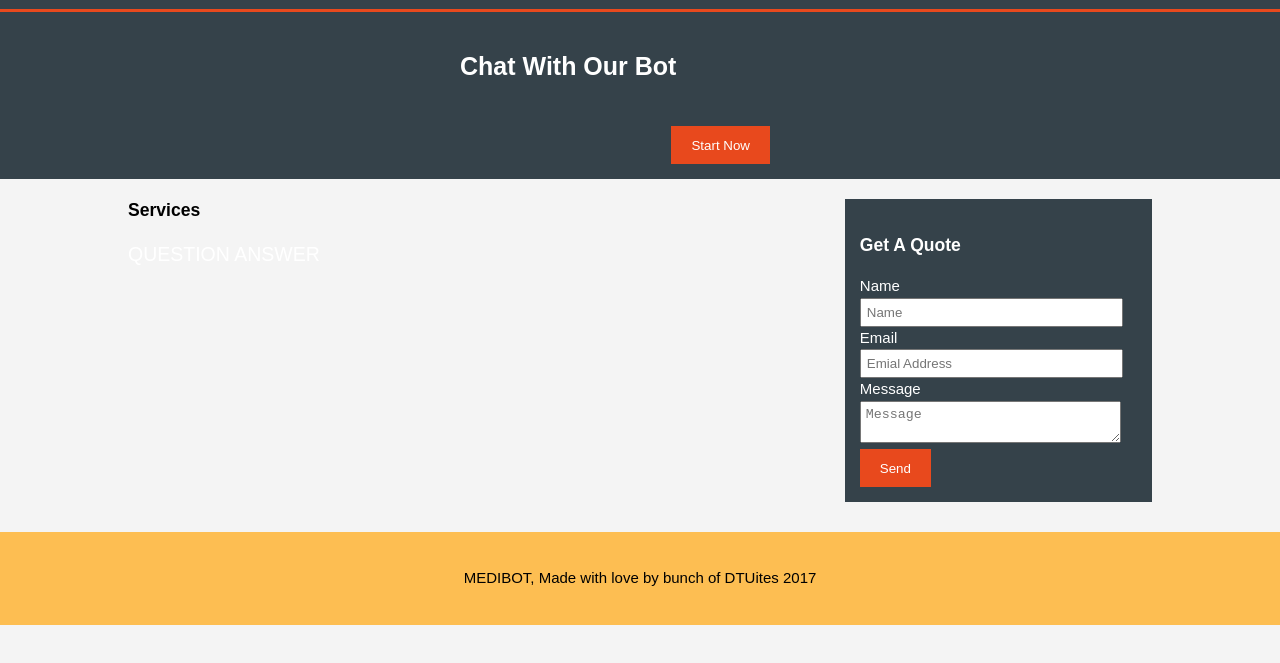
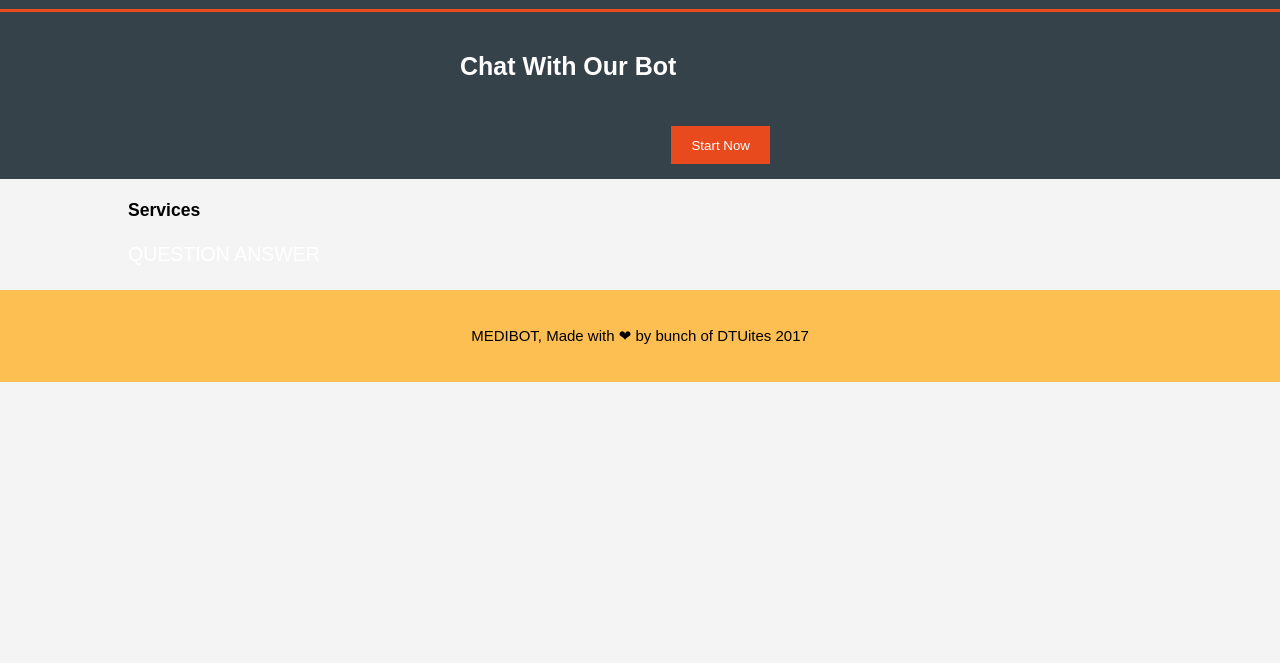
Before and after one commit to kungfucat/hackathon, a plain HTML site: page HackDTU - Anonymous/Healthcare and medicine website/forum.html in a window 1280 px wide. Shown: the part 91-754 px from the top of the page. Drawn offline with Linux system fonts and the light colour scheme; a script that the page names is missing.

Commit message:
PROTOTYPE 2

```diff
--- a/HackDTU - Anonymous/Healthcare and medicine website/css/style.css
+++ b/HackDTU - Anonymous/Healthcare and medicine website/css/style.css
@@ -1,3 +1,7 @@
+#nabblelink{
+  text-decoration: none;
+}
+
 body{
   font: 15px/1.5 Arial, Helvetica,sans-serif;
   padding:0;
--- a/HackDTU - Anonymous/Healthcare and medicine website/forum.html
+++ b/HackDTU - Anonymous/Healthcare and medicine website/forum.html
@@ -43,32 +43,11 @@
           <a id="nabblelink" href="http://question-answer.2369065.n4.nabble.com/">QUESTION ANSWER</a>
           <script src="http://question-answer.2369065.n4.nabble.com/embed/f1"></script>
         </article>
-
-        <aside id="sidebar">
-          <div class="dark">
-            <h3>Get A Quote</h3>
-            <form class="quote">
-  						<div>
-  							<label>Name</label><br>
-  							<input type="text" placeholder="Name">
-  						</div>
-  						<div>
-  							<label>Email</label><br>
-  							<input type="email" placeholder="Emial Address">
-  						</div>
-  						<div>
-  							<label>Message</label><br>
-  							<textarea placeholder="Message"></textarea>
-  						</div>
-  						<button class="button_1" type="submit">Send</button>
-					</form>
-          </div>
-        </aside>
       </div>
     </section>
 
     <footer>
-      <p>MEDIBOT, Made with love by bunch of DTUites 2017</p>
+      <p>MEDIBOT, Made with &#10084; by bunch of DTUites 2017</p>
     </footer>
   </body>
 </html>
```
Also changed, not shown: HackDTU - Anonymous/Healthcare and medicine website/about.html (+5 -6 lines), HackDTU - Anonymous/Healthcare and medicine website/index.html (+1 -1 lines), HackDTU - Anonymous/Healthcare and medicine website/maps/map.html (+1 -1 lines), HackDTU - Anonymous/Healthcare and medicine website/services.html (+1 -22 lines).
